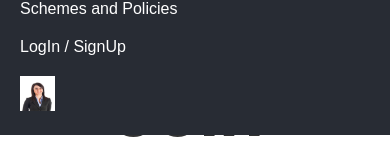
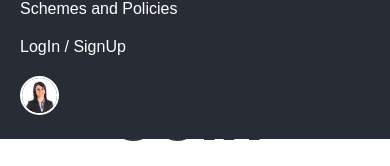
Before and after one commit to harshitaa18/HerVenture, a React (Create React App) app: page / in a window 390 px wide. Shown: the part 184-350 px from the top of the page. Built offline with nearby package versions, Linux system fonts and the light colour scheme.

Commit message:
dashboard css sorted

```diff
--- a/src/App.js
+++ b/src/App.js
@@ -17,7 +17,7 @@ function App() {
   return (
     <>
       <BrowserRouter>
-      <Navbar/>
+      { <Navbar/> }
         <Routes>
           <Route path="/" element={<Homepage/>}/>
           <Route path='/aboutUs' element = {<AboutUs/>}/>
--- a/src/Components/Navbar/Navbar.css
+++ b/src/Components/Navbar/Navbar.css
@@ -1,7 +1,7 @@
 /* Navbar.css */
 
 .Navbar {
-    position: sticky; /* Or use position: fixed */
+    position: sticky;
     top: 0;           /* Stick to the top */
     z-index: 1000;
     display: flex;
@@ -52,10 +52,24 @@
   .Navbar-menu li a:hover {
     color: #61dafb;
   }
+  /* Profile Icon Styling */
+.profile-icon img {
+  height: 45px;
+  width: 45px;
+  border-radius: 50%;
+  object-fit: cover;
+  border: 2px solid #fff;
+  transition: transform 0.3s ease, border-color 0.3s ease;
+}
 
-  /* Responsive Design */
-  @media (max-width: 768px) {
-    .Navbar {
+.profile-icon img:hover {
+  transform: scale(1.1);
+  border-color: #61dafb;
+}
+
+/* Responsive Design */
+@media (max-width: 768px) {
+  .Navbar {
       flex-direction: column;
       align-items: flex-start;
   }
@@ -74,3 +88,19 @@
       width: 35px;
   }
 }
+  /* Responsive Design */
+  @media (max-width: 768px) {
+    .Navbar {
+      flex-direction: column;
+      align-items: flex-start;
+    }
+
+    .Navbar-menu {
+      flex-direction: column;
+      width: 100%;
+    }
+
+    .Navbar-menu li {
+      margin: 10px 0;
+    }
+  }
```
